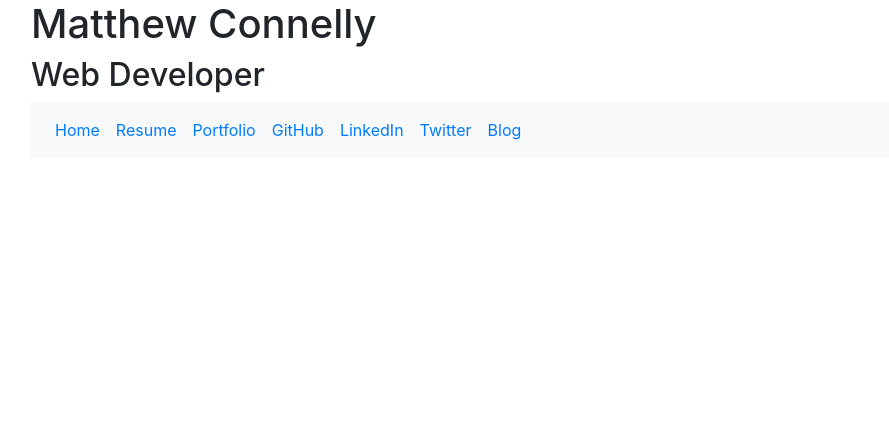
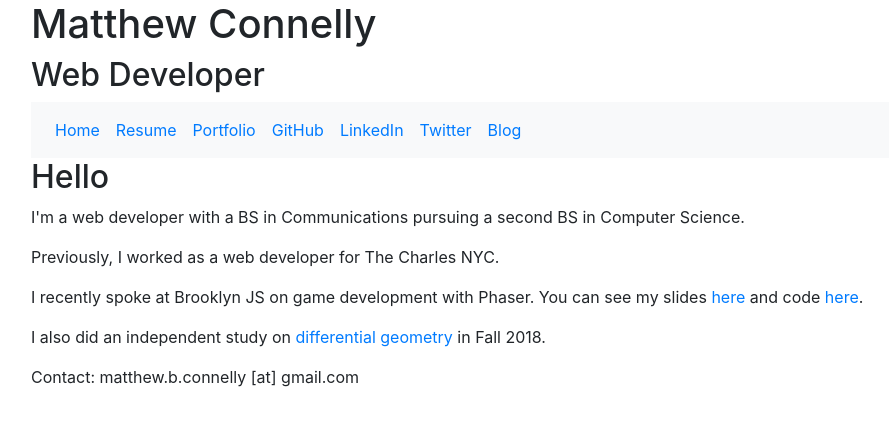
Before and after one commit to mattConn/mattconn.dev-react, a React app: page / in a window 1280 px wide. Shown: the top 426 px of the page, without its empty margins (54-943 px from the left). Built offline with nearby package versions, Linux system fonts and the light colour scheme.

Commit message:
added router to App component, added about page

```diff
--- a/package.json
+++ b/package.json
@@ -20,6 +20,7 @@
     "html-webpack-plugin": "^3.2.0",
     "react": "^16.8.6",
     "react-dom": "^16.8.6",
+    "react-router-dom": "^5.0.1",
     "sass-loader": "^7.1.0",
     "webpack": "^4.34.0",
     "webpack-cli": "^3.3.4",
--- a/src/components/App.js
+++ b/src/components/App.js
@@ -1,11 +1,14 @@
 import React, {Component} from 'react';
 import Header from './Header';
-// import 'bootstrap';
+import {BrowserRouter, Route, Switch} from 'react-router-dom';
 import 'bootstrap/dist/css/bootstrap.css';
+
+import About from '../pages/About';
+import NotFound from '../pages/NotFound';
 
 export default class App extends Component{
     navLinks = {
-        Home: "index.html",
+        Home: "/",
         Resume: "storage/resume-2019.pdf",
         Portfolio: "portfolio.html",
         GitHub: "https://github.com/mattConn/",
@@ -17,7 +20,13 @@ export default class App extends Component{
     render(){
         return (
             <div id="wrapper" className="container">
-                <Header navLinks = {this.navLinks} />
+                <BrowserRouter>
+                    <Header navLinks = {this.navLinks} />
+                        <Switch>
+                            <Route path="/" exact component={About} />
+                            <Route component={NotFound} />
+                        </Switch>
+                </BrowserRouter>
             </div>
         );
     }
--- a/src/components/Header.js
+++ b/src/components/Header.js
@@ -1,11 +1,11 @@
 import React from 'react';
 import Nav from './Nav';
 
-const Header = (props) => (
+const Header = ({navLinks}) => (
     <header>
         <h1>Matthew Connelly</h1>
         <h2>Web Developer</h2>
-        <Nav navLinks = {props.navLinks}/>
+        <Nav navLinks = {navLinks}/>
     </header>
 );
 
--- a/src/components/Nav.js
+++ b/src/components/Nav.js
@@ -1,13 +1,13 @@
 import React from 'react';
+import {Link} from 'react-router-dom';
 
 const renderLink = (url, text) =>  (
     <li className="nav-item" key={`navLink-${text}`}>
-        <a className="nav-link" href={url}>{text}</a>
+        <Link className="nav-link" to={url}>{text}</Link>
     </li>
 );
 
-function Nav(props){
-    const {navLinks} = props;
+function Nav({navLinks}){
     return (
     <nav className="navbar navbar-expand-lg bg-light">
         <ul className="navbar-nav">
--- a/src/index.js
+++ b/src/index.js
@@ -1,5 +1,5 @@
 import React, {Component} from 'react';
 import {render} from 'react-dom';
-import App from './components/App'
+import App from './components/App';
 
 render(<App />, document.querySelector('#root'));
--- /dev/null
+++ b/src/pages/About.js
@@ -0,0 +1,16 @@
+import React from 'react';
+
+const About = () => (
+    <section className="about">
+        <article>
+            <h2>Hello</h2>
+            <p>I'm a web developer with a BS in Communications pursuing a second BS in Computer Science.</p>
+            <p>Previously, I worked as a web developer for The Charles NYC.</p>
+            <p>I recently spoke at Brooklyn JS on game development with Phaser. You can see my slides <a href="game-development-with-phaser">here</a> and code <a href="https://github.com/mattConn/phaser3-game">here</a>.</p>
+            <p>I also did an independent study on <a href="https://github.com/mattConn/differential-geometry-exercises">differential geometry</a> in Fall 2018.</p>
+            <p>Contact: matthew.b.connelly [at] gmail.com</p>
+        </article>
+    </section>
+);
+
+export default About;
--- /dev/null
+++ b/src/pages/NotFound.js
@@ -0,0 +1,13 @@
+import React from 'react';
+
+const NotFound = ({location}) => {
+    const pageName = location.pathname.replace('/','');
+    return (
+        <div>
+            <h1>Page Not Found.</h1>
+            <h3>Could not find <em>{pageName}</em>. I'm sorry!</h3>
+        </div>
+        );
+}
+
+export default NotFound;
--- a/webpack.config.js
+++ b/webpack.config.js
@@ -65,6 +65,10 @@ module.exports = {
 		]
 	},
 
+	devServer: {
+		historyApiFallback: true
+	},
+
 	output: {
 		chunkFilename: '[name].[chunkhash].js',
 		filename: '[name].[chunkhash].js'
```
Also changed, not shown: 1 other file (tests, documents, lock files or other folders).
